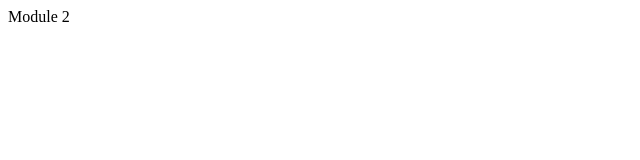
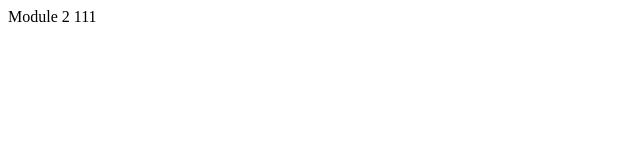
Before and after one commit to Ardmacha/module2-solution, a plain HTML site: page module2/index.html in a window 1280 px wide. Shown: the full height of the page, 0-640 px from the left. Drawn offline with Linux system fonts and the light colour scheme.

Commit message:
addition

```diff
--- a/module2/index.html
+++ b/module2/index.html
@@ -4,6 +4,6 @@
         <title>Module 2</title>
     </head>
     <body>
-        <div>Module 2</div>
+        <div>Module 2 111</div>
     </body>
 </html>
```
